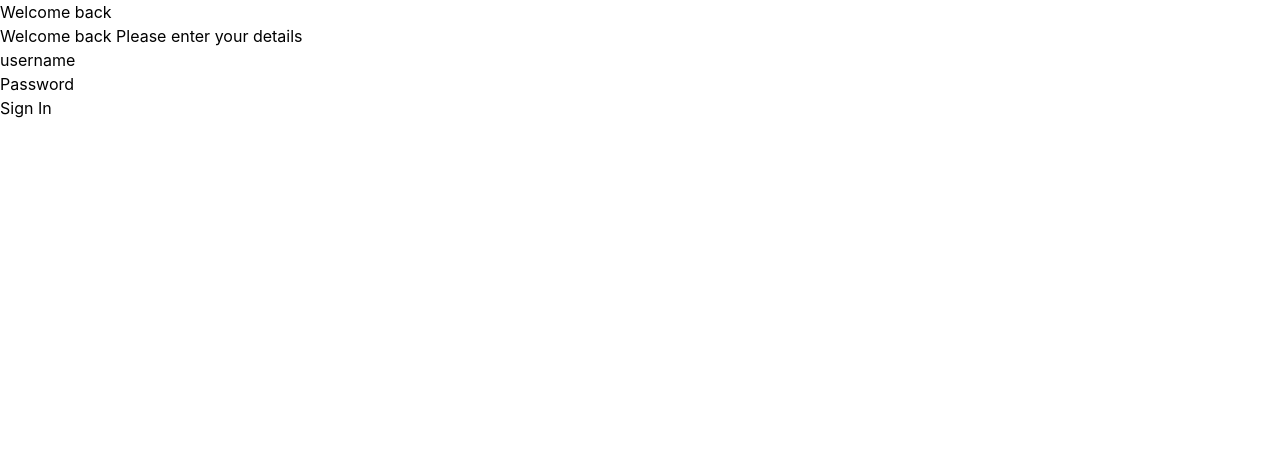
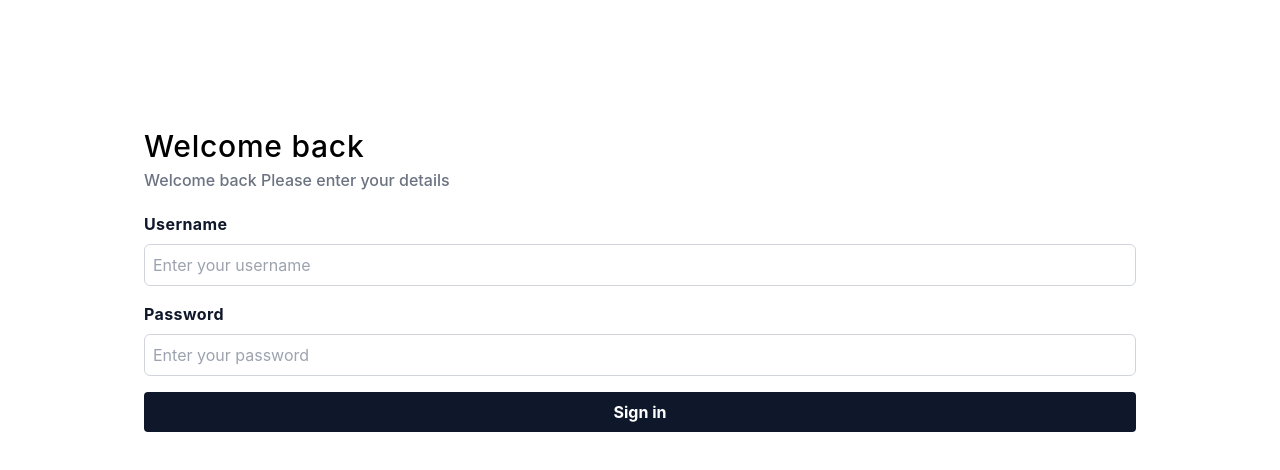
Before and after one commit to TimmyChan99/next.js-test, a Next.js app: page / in a window 1280 px wide. Shown: the top 470 px of the page. Built offline with nearby package versions, Linux system fonts and the light colour scheme.

Commit message:
Style login form

```diff
--- a/pages/index.js
+++ b/pages/index.js
@@ -19,7 +19,9 @@ export default function Home() {
       },
       body: JSON.stringify(data),
     });
+
     const json = await res.json();
+
     if (json.status === 'success') {
       localStorage.setItem('user', JSON.stringify({ user: data.username, status: true}));
       router.push('/images');
@@ -28,26 +30,39 @@ export default function Home() {
   };
 
   return (
-    <section>
-      <h1>Welcome back</h1>
-      <p>Welcome back Please enter your details</p>
+    <section className="p-5 flex flex-col space-y-5 items-center justify-center min-h-[70vh]">
+     <div className="space-y-1 w-4/5 mx-auto">
+       <h1 className="font-medium text-3xl tracking-wide">Welcome back</h1>
+       <p className="text-gray-500 font-medium">Welcome back Please enter your details</p>
+     </div>
       {message && <p>{message}</p>}
-      <form onSubmit={handleSubmit}>
-        <div>
-          <label htmlFor="username">username</label>
+      <form
+      className="flex flex-col w-4/5 mx-auto space-y-4"
+      onSubmit={handleSubmit}>
+        <div className="flex flex-col w-full space-y-2">
+          <label
+          className="text-md font-bold text-slate-900 tracking-wide"
+          htmlFor="username">Username</label>
           <input
+          className="border border-gray-300 rounded-md p-2 placeholder:gray-500 placeholder:font-meduim"
+          placeholder="Enter your username"
           onChange={handleChanges}
           type="text" id="username" name="username" value={data.username} />
         </div>
-        <div>
-          <label htmlFor="password">Password</label>
+        <div className="flex flex-col w-full space-y-2">
+          <label
+          className="text-md font-bold text-slate-900 tracking-wide"
+          htmlFor="password">Password</label>
           <input
+          className="border border-gray-300 rounded-md p-2 placeholder:gray-500 placeholder:font-meduim"
+          placeholder="Enter your password"
           onChange={handleChanges}
           type="password" id="password" name="password" value={data.password} />
         </div>
         <button
+        className="bg-slate-900 text-white font-bold py-2 px-4 rounded w-full"
         onSubmit={handleSubmit}
-        type="submit">Sign In</button>
+        type="submit">Sign in</button>
       </form>
     </section>
   )
```
